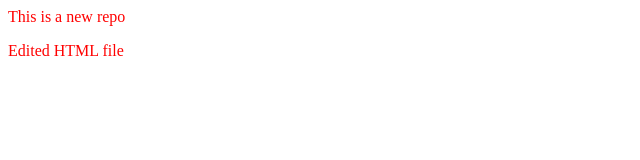
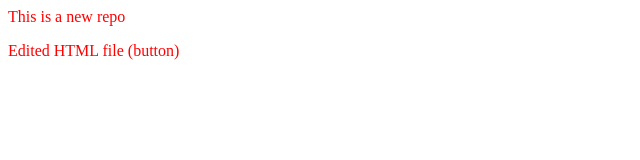
Before and after one commit to SaimShaikh07/localrepo, a plain HTML site: page index.html in a window 1280 px wide. Shown: the full height of the page, 0-640 px from the left. Drawn offline with Linux system fonts and the light colour scheme.

```diff
--- a/index.html
+++ b/index.html
@@ -1,3 +1,3 @@
 <link rel="stylesheet" href="style.css">
 <p>This is a new repo</p>
-<p>Edited HTML file</p>
+<p>Edited HTML file (button) </p>
```
